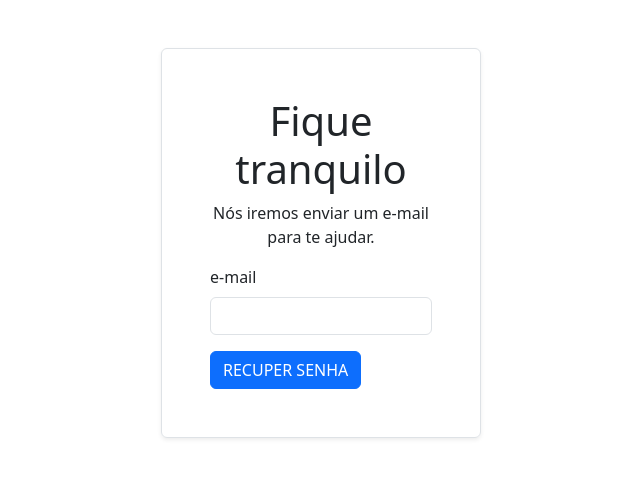
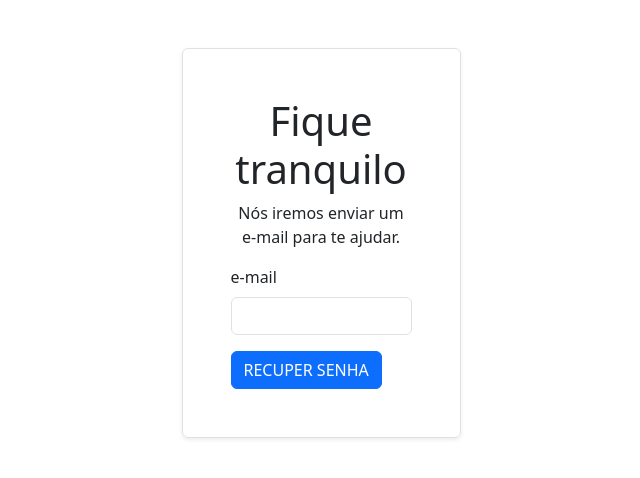
Before and after one commit to emanuelseverino/pratica, a Django app: page /accounts/password_reset/ in a window 1280 px wide. Shown: the part 56-534 px from the top of the page, without its empty margins (319-959 px from the left). Run offline with Django 4.2, Linux system fonts and the light colour scheme.

Commit message:
resetar senha

```diff
--- a/templates/registration/login.html
+++ b/templates/registration/login.html
@@ -1,7 +1,7 @@
 {% extends 'base.html' %}
 {% load static %}
 {% block content %}
-<div class="mt-5 d-flex justify-content-center bg-ligth">
+<div class="container mt-5 d-flex justify-content-center bg-ligth">
     <div class="col-sm-3 p-5 border rounded shadow-sm">
         <h1 class="text-center">Login</h1>
         <div class="text-center mb-3">Insira suas credencias para acessar o sistema</div>
--- a/templates/registration/password_change_form.html
+++ b/templates/registration/password_change_form.html
@@ -1,7 +1,7 @@
 {% extends 'base.html' %}
 {% load static %}
 {% block content %}
-<div class="mt-5 d-flex justify-content-center bg-ligth">
+<div class="container mt-5 d-flex justify-content-center bg-ligth">
     <div class="col-sm-3 p-5 border rounded shadow-sm">
         <h1>Alterar senha</h1>
         <p>Você precisa sabar sua senha atual para renova-la.<br>Caso não tenha <a class="nav-item text-primary"
--- a/templates/registration/password_reset_complete.html
+++ b/templates/registration/password_reset_complete.html
@@ -1,7 +1,9 @@
 {% extends 'base.html' %}
 {% load static %}
 {% block content %}
-  <p>
+  <div class="container">
+    <p>
     Conseguimos redefinir sua senha. <a href="{% url 'login' %}">Faça login</a>.
   </p>
+  </div>
 {% endblock %}
--- a/templates/registration/password_reset_form.html
+++ b/templates/registration/password_reset_form.html
@@ -1,7 +1,7 @@
 {% extends 'base.html' %}
 {% load static %}
 {% block content %}
-<div class="mt-5 d-flex justify-content-center bg-ligth">
+<div class="container mt-5 d-flex justify-content-center bg-ligth">
     <div class="col-sm-3 p-5 border rounded shadow-sm">
         <h1 class="text-center">Fique tranquilo</h1>
         <div class="text-center mb-3">Nós iremos enviar um e-mail para te ajudar.</div>
```
